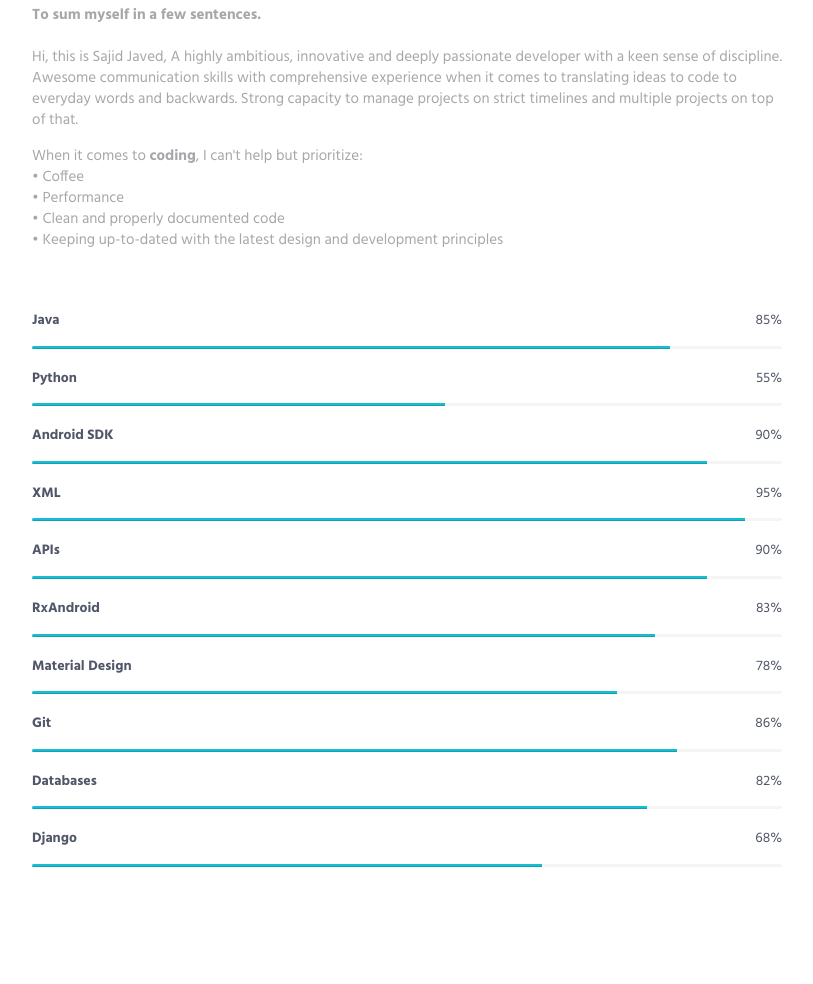
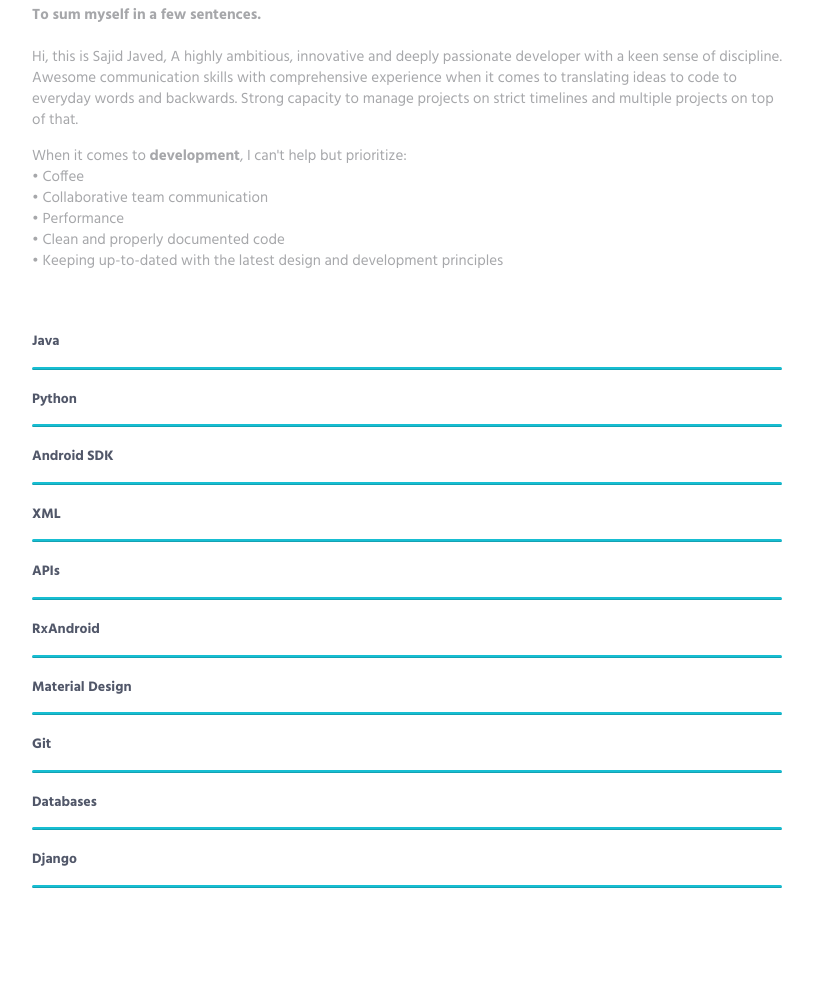
Before and after one commit to SageTheThird/sajidJaved.github.io, a plain HTML site: page index.html in a window 1280 px wide. Shown: the part 756-1740 px from the top of the page, without its empty margins (428-1241 px from the left). Drawn offline with Linux system fonts and the light colour scheme.

Commit message:
Update index.html

```diff
--- a/index.html
+++ b/index.html
@@ -81,18 +81,18 @@
         <!--========== END HEADER ==========-->
 
         <!--========== SLIDER ==========-->
-        <div class="promo-block parallax-window" data-parallax="scroll" data-image-src="img/1920x1080/01.jpg">
+        <div class="promo-block parallax-window" data-parallax="scroll" data-image-src="img/1920x1080/02.png">
             <div class="container">
                 <div class="row">
                     <div class="col-sm-6">
                         <div class="promo-block-divider">
                             <h1 class="promo-block-title">Sajid <br/>&nbsp &nbspJaved</h1>
-                            <p class="promo-block-text">Full-Stack Android Developer</p>
+                            <p class="promo-block-text">Android Developer</p>
                         </div>
                         <ul class="list-inline">
                             <li><a href="https://www.linkedin.com/in/sajid-javed-60a967177/" class="social-icons"><i class="icon-social-linkedin"></i></a></li>
                             <!-- <li><a href="https://www.facebook.com/skurtz.gesagt.7" class="social-icons"><i class="icon-social-facebook"></i></a></li> -->
-                            <li><a href="https://twitter.com/ObligatoryNot" class="social-icons"><i class="icon-social-github"></i></a></li>
+                            <li><a href="https://github.com/Kurtz0420" class="social-icons"><i class="icon-social-github"></i></a></li>
                             <!-- <li><a href="https://dribbble.com/keenthemes" class="social-icons"><i class="icon-social-dribbble"></i></a></li> -->
                             <!-- <li><a href="https://www.behance.net/keenthemes" class="social-icons"><i class="icon-social-behance"></i></a></li> -->
                         </ul>
@@ -119,8 +119,9 @@
                             <p><b>To sum myself in a few sentences.</b> <br /> <br />Hi, this is Sajid Javed, A highly ambitious, innovative and deeply passionate developer with a keen sense of discipline.
                                 Awesome communication skills with comprehensive experience when it comes to translating ideas to code to everyday words and backwards. Strong capacity to manage projects on strict timelines and multiple projects on top of that.</p>
 
-                                <p>When it comes to <b>coding</b>, I can't help but prioritize:<br />
+                                <p>When it comes to <b>development</b>, I can't help but prioritize:<br />
                                     • Coffee<br />
+                                    • Collaborative team communication<br />
                                     • Performance<br />
                                     • Clean and properly documented code<br />
                                     • Keeping up-to-dated with the latest design and development principles
@@ -134,75 +135,75 @@
                         <!-- Progress Box -->
 
                         <div class="progress-box">
-                            <h5>Java <span class="color-heading pull-right">85%</span></h5>
+                            <h5>Java <span class="color-heading pull-right"></span></h5>
                             <div class="progress">
-                                <div class="progress-bar bg-color-base" role="progressbar" data-width="85"></div>
+                                <div class="progress-bar bg-color-base" role="progressbar" data-width="100"></div>
                             </div>
                         </div>
 
                         <div class="progress-box">
-                            <h5>Python <span class="color-heading pull-right">55%</span></h5>
+                            <h5>Python <span class="color-heading pull-right"></span></h5>
                             <div class="progress">
-                                <div class="progress-bar bg-color-base" role="progressbar" data-width="55"></div>
+                                <div class="progress-bar bg-color-base" role="progressbar" data-width="100"></div>
                             </div>
                         </div>
 
                         <div class="progress-box">
-                            <h5>Android SDK <span class="color-heading pull-right">90%</span></h5>
+                            <h5>Android SDK <span class="color-heading pull-right"></span></h5>
                             <div class="progress">
-                                <div class="progress-bar bg-color-base" role="progressbar" data-width="90"></div>
+                                <div class="progress-bar bg-color-base" role="progressbar" data-width="100"></div>
                             </div>
                         </div>
                         <div class="progress-box">
-                            <h5>XML <span class="color-heading pull-right">95%</span></h5>
+                            <h5>XML <span class="color-heading pull-right"></span></h5>
                             <div class="progress">
-                                <div class="progress-bar bg-color-base" role="progressbar" data-width="95"></div>
+                                <div class="progress-bar bg-color-base" role="progressbar" data-width="100"></div>
                             </div>
                         </div>
 
                         <div class="progress-box">
-                            <h5>APIs<span class="color-heading pull-right">90%</span></h5>
+                            <h5>APIs<span class="color-heading pull-right"></span></h5>
                             <div class="progress">
-                                <div class="progress-bar bg-color-base" role="progressbar" data-width="90"></div>
+                                <div class="progress-bar bg-color-base" role="progressbar" data-width="100"></div>
                             </div>
                         </div>
 
                         <div class="progress-box">
-                            <h5>RxAndroid<span class="color-heading pull-right">83%</span></h5>
+                            <h5>RxAndroid<span class="color-heading pull-right"></span></h5>
                             <div class="progress">
-                                <div class="progress-bar bg-color-base" role="progressbar" data-width="83"></div>
+                                <div class="progress-bar bg-color-base" role="progressbar" data-width="100"></div>
                             </div>
                         </div>
 
 
 
                         <div class="progress-box">
-                            <h5>Material Design<span class="color-heading pull-right">78%</span></h5>
+                            <h5>Material Design<span class="color-heading pull-right"></span></h5>
                             <div class="progress">
-                                <div class="progress-bar bg-color-base" role="progressbar" data-width="78"></div>
+                                <div class="progress-bar bg-color-base" role="progressbar" data-width="100"></div>
                             </div>
                         </div>
 
                         <div class="progress-box">
-                            <h5>Git<span class="color-heading pull-right">86%</span></h5>
+                            <h5>Git<span class="color-heading pull-right"></span></h5>
                             <div class="progress">
-                                <div class="progress-bar bg-color-base" role="progressbar" data-width="86"></div>
+                                <div class="progress-bar bg-color-base" role="progressbar" data-width="100"></div>
                             </div>
                         </div>
 
 
                         <div class="progress-box">
-                            <h5>Databases<span class="color-heading pull-right">82%</span></h5>
+                            <h5>Databases<span class="color-heading pull-right"></span></h5>
                             <div class="progress">
-                                <div class="progress-bar bg-color-base" role="progressbar" data-width="82"></div>
+                                <div class="progress-bar bg-color-base" role="progressbar" data-width="100"></div>
                             </div>
                         </div>
 
 
                         <div class="progress-box">
-                            <h5>Django<span class="color-heading pull-right">68%</span></h5>
+                            <h5>Django<span class="color-heading pull-right"></span></h5>
                             <div class="progress">
-                                <div class="progress-bar bg-color-base" role="progressbar" data-width="68"></div>
+                                <div class="progress-bar bg-color-base" role="progressbar" data-width="100"></div>
                             </div>
                         </div>
 
@@ -280,7 +281,7 @@
                     <div class="col-sm-3 sm-margin-b-30">
                         <div class="text-right sm-text-left">
                             <h2 class="margin-b-0">Works</h2>
-                            <p>I build the real value.</p>
+                            <p>Top projects i have coded <b>so far</b> </p>
                         </div>
                     </div>
                     <div class="col-sm-8 col-sm-offset-1">
@@ -309,14 +310,16 @@
                                                     <div class="margin-t-10 sm-margin-t-0">
                                                         <p>Learn interesting & compelling ideas, facts, beliefs & concepts in simple points.</p>
                                                         <p>The goal is to take complex ideas and break them into small digestable pieces.</p>
+                                                        <p>(The app is not live at the moment but I can give a live tour of the app from Android Studio upon request)</p>
                                                         <ul class="list-inline work-popup-tag">
-                                                            <li class="work-popup-tag-item"><a class="work-popup-tag-link" href="https://play.google.com/store/apps/details?id=com.homie.psychq">Google Playstore Link</a></li>
+                                                            <li class="work-popup-tag-item"><a class="work-popup-tag-link" href="https://play.google.com/store/apps/details?id=com.homie.psychq">Google Playstore Link &nbsp &nbsp &nbsp &nbsp &nbsp &nbsp</a></li>
+                                                            <li class="work-popup-tag-item"><a class="work-popup-tag-link" href="https://play.google.com/store/apps/details?id=com.homie.psychq">Github Repo Link</a></li>
                                                         </ul>
                                                     </div>
                                                 </div>
                                                 <div class="col-sm-4">
                                                     <div class="margin-t-10 sm-margin-t-0">
-                                                        <p class="margin-b-5"><strong>Type:</strong> Personal Project</p>
+                                                        <!-- <p class="margin-b-5"><strong>Type:</strong> Personal Project</p> -->
                                                         <!-- <p class="margin-b-5"><strong>Year:</strong> 2019</p> -->
 
                                                     </div>
@@ -358,7 +361,7 @@
                                                 </div>
                                                 <div class="col-sm-4">
                                                     <div class="margin-t-10 sm-margin-t-0">
-                                                        <p class="margin-b-5"><strong>Type:</strong> Personal Project</p>
+                                                        <!-- <p class="margin-b-5"><strong>Type:</strong> Personal Project</p> -->
                                                         <!-- <p class="margin-b-5"><strong>Year:</strong> 2019</p> -->
 
                                                     </div>
@@ -404,7 +407,7 @@
                                                 </div>
                                                 <div class="col-sm-4">
                                                     <div class="margin-t-10 sm-margin-t-0">
-                                                        <p class="margin-b-5"><strong>Type:</strong> Personal Project</p>
+                                                        <!-- <p class="margin-b-5"><strong>Type:</strong> Personal Project</p> -->
                                                         <!-- <p class="margin-b-5"><strong>Year:</strong> 2019</p> -->
 
                                                     </div>
@@ -449,7 +452,7 @@
                                                 </div>
                                                 <div class="col-sm-4">
                                                     <div class="margin-t-10 sm-margin-t-0">
-                                                        <p class="margin-b-5"><strong>Type:</strong> Client Project</p>
+                                                        <!-- <p class="margin-b-5"><strong>Type:</strong> Client Project</p> -->
                                                         <!-- <p class="margin-b-5"><strong>Year:</strong> 2020</p> -->
 
                                                     </div>
@@ -496,7 +499,7 @@
                                                 </div>
                                                 <div class="col-sm-4">
                                                     <div class="margin-t-10 sm-margin-t-0">
-                                                        <p class="margin-b-5"><strong>Type:</strong> Practice Project</p>
+                                                        <!-- <p class="margin-b-5"><strong>Type:</strong> Practice Project</p> -->
                                                         <!-- <p class="margin-b-5"><strong>Year:</strong> 2018</p> -->
                                                     </div>
                                                 </div>
@@ -532,7 +535,7 @@
                                                 </div>
                                                 <div class="col-sm-4">
                                                     <div class="margin-t-10 sm-margin-t-0">
-                                                        <p class="margin-b-5"><strong>Type:</strong> Personal Project</p>
+                                                        <!-- <p class="margin-b-5"><strong>Type:</strong> Personal Project</p> -->
                                                         <!-- <p class="margin-b-5"><strong>Year:</strong> 2019</p> -->
                                                     </div>
                                                 </div>
@@ -570,7 +573,7 @@
                                                 </div>
                                                 <div class="col-sm-4">
                                                     <div class="margin-t-10 sm-margin-t-0">
-                                                        <p class="margin-b-5"><strong>Type:</strong> Practice Project</p>
+                                                        <!-- <p class="margin-b-5"><strong>Type:</strong> Practice Project</p> -->
                                                         <!-- <p class="margin-b-5"><strong>Year:</strong> 2018</p> -->
                                                     </div>
                                                 </div>
@@ -608,10 +611,10 @@
                         </div>
                         <div class="col-sm-8 col-sm-offset-1">
                             <div class="row">
-                                <div class="col-md-3 col-xs-6 md-margin-b-30">
+                                <!-- <div class="col-md-3 col-xs-6 md-margin-b-30">
                                     <h5>Location</h5>
                                     <a href="https://goo.gl/maps/RFZBDezmSgs1sRCq9">Peshawar, Pakistan</a>
-                                </div>
+                                </div> -->
                                 <div class="col-md-3 col-xs-6 md-margin-b-30">
                                     <h5>Phone</h5>
                                     <a href="http://keenthemes.com/">+92 313 965 94 02</a>
```
